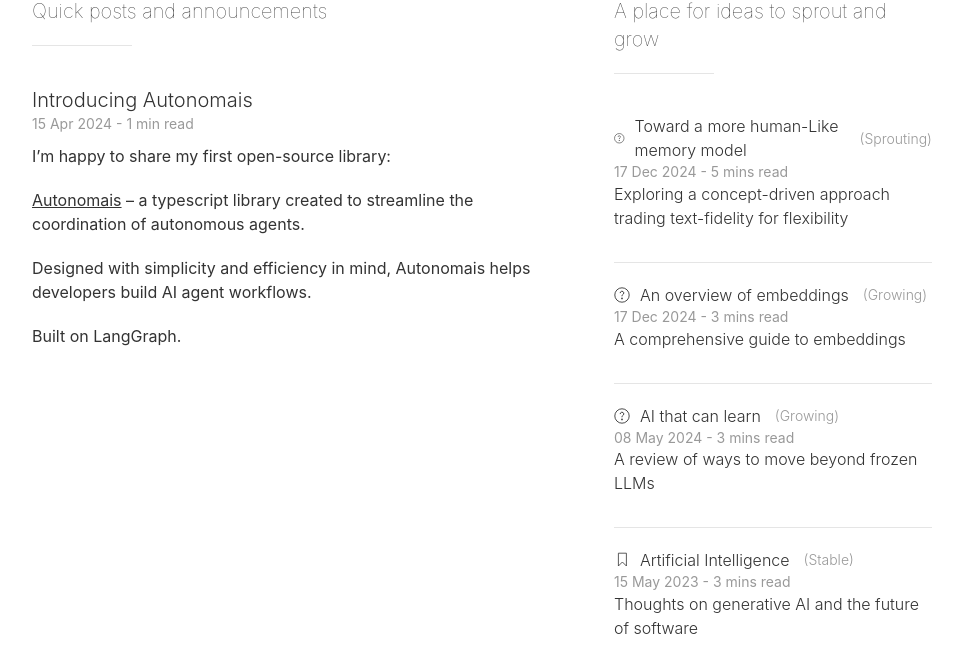
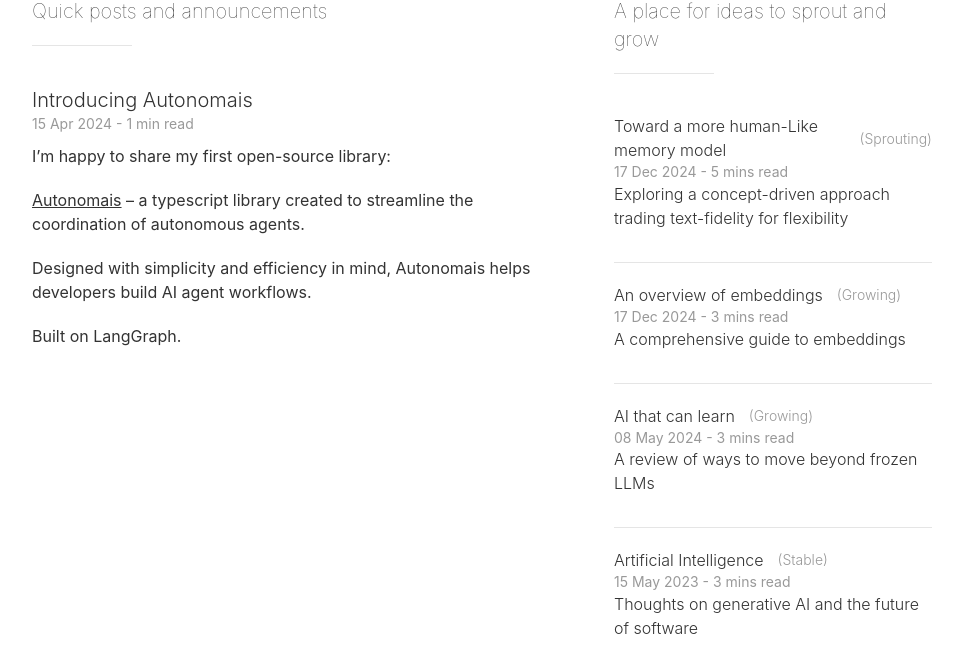
Before and after one commit to nyvyn/nyvyn.github.io, a Jekyll site: the page built from _pages/index.markdown, in a window 1280 px wide. Shown: the part 341-999 px from the top of the page, without its empty margins (158-1121 px from the left). Built offline with Jekyll 4.4.1, drawn with Linux system fonts in a browser that asks for light colours.

Commit message:
Remove unused icon rendering from notes template
The icon element was removed from the notes list as it was no longer being used. This simplifies the template and eliminates unnecessary markup for better maintainability.

```diff
--- a/_includes/notes.html
+++ b/_includes/notes.html
@@ -8,7 +8,6 @@
     <li>
         <a class="uk-link-toggle" href="{{- note.url -}}">
             <div class="uk-flex uk-flex-middle uk-text-light uk-link-heading">
-                <span class="uk-margin-small-right" data-uk-icon="icon: {{- icon -}}; ratio: 0.8"></span>
                 <span class="uk-margin-small-right">{{ note.title }}</span>
                 <span class="uk-text-meta" style="margin-left: 4px">({{ note.status }})</span>
             </div>
```
